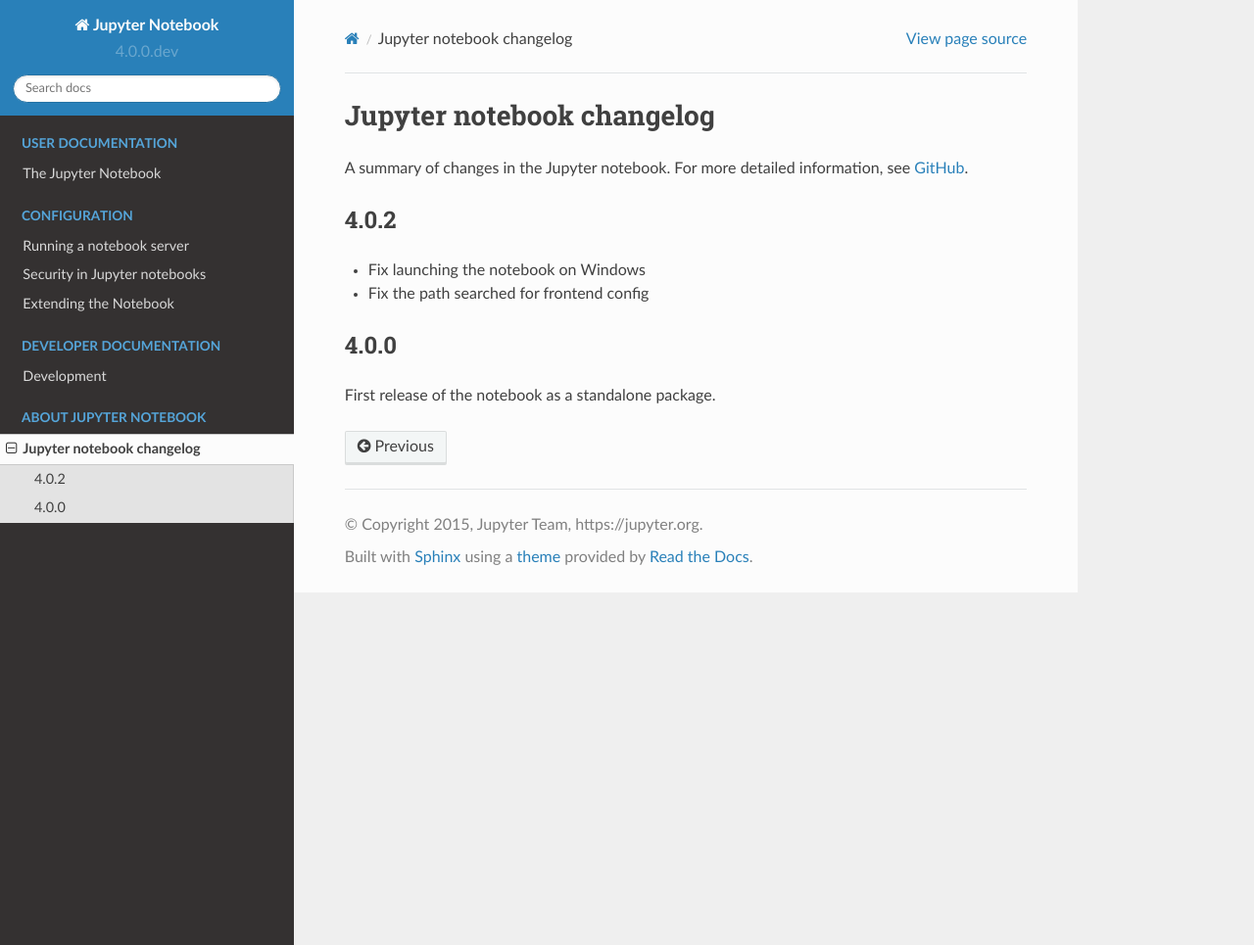
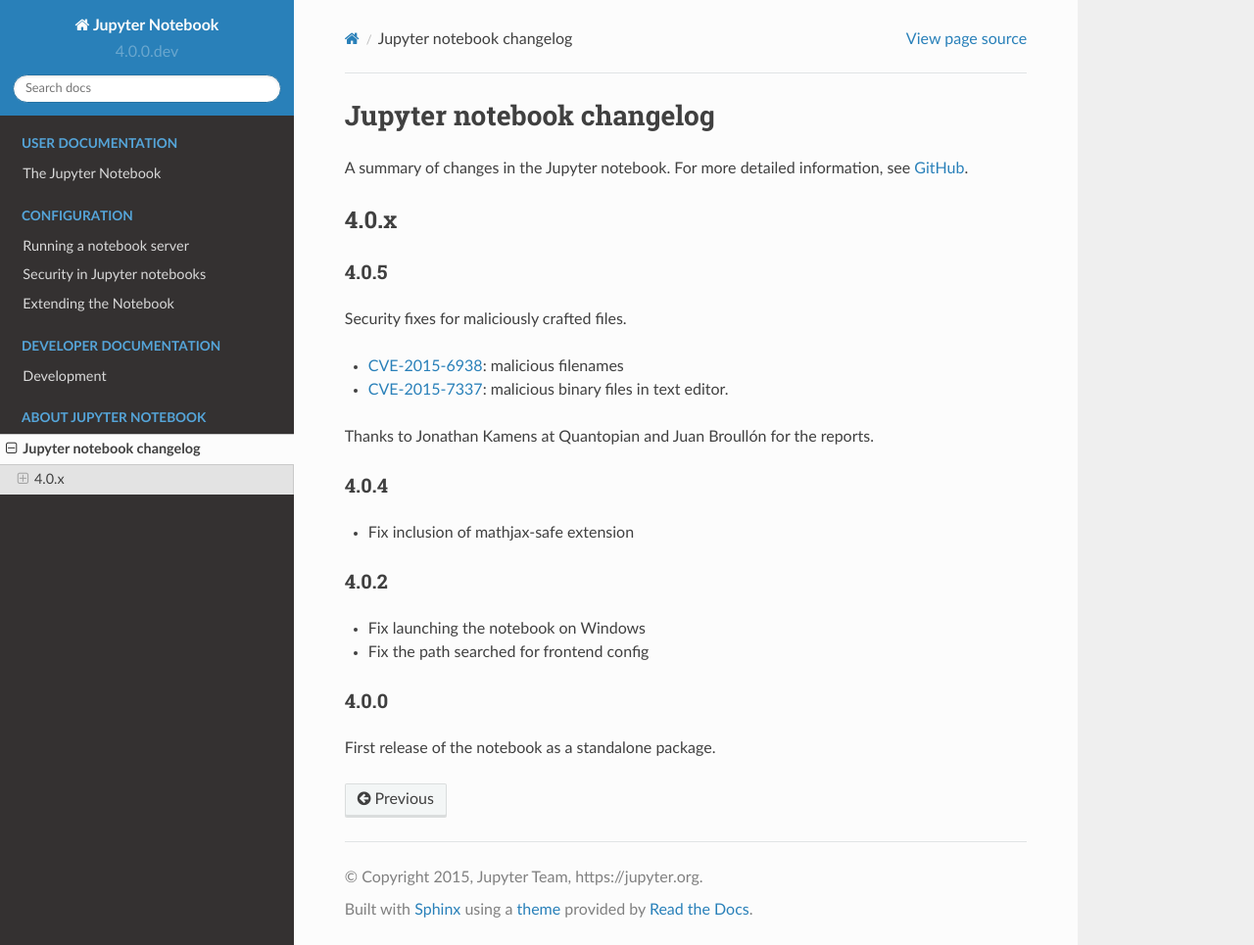
Before and after one commit to jupyter/nbclassic, a Sphinx documentation site: the page built from docs/source/changelog.rst, in a window 1280 px wide and 965 px high. Shown: the whole window at 98% size. Built offline with Sphinx 7.4.7 and the Read the Docs theme 2.0.0, drawn with Linux system fonts in a browser that asks for light colours; pages that are not in the unit, such as notebooks, are missing from menus.

Commit message:
note CVEs in 4.0.5

```diff
--- a/docs/source/changelog.rst
+++ b/docs/source/changelog.rst
@@ -6,15 +6,33 @@
 A summary of changes in the Jupyter notebook.
 For more detailed information, see `GitHub <https://github.com/jupyter/notebook>`__.
 
+4.0.x
+-----
+
+4.0.5
+*****
+
+Security fixes for maliciously crafted files.
+
+- `CVE-2015-6938 <http://www.openwall.com/lists/oss-security/2015/09/02/3>`__: malicious filenames
+- `CVE-2015-7337 <http://www.openwall.com/lists/oss-security/2015/09/16/3>`__: malicious binary files in text editor.
+
+Thanks to Jonathan Kamens at Quantopian and Juan Broullón for the reports.
+
+
+4.0.4
+*****
+
+- Fix inclusion of mathjax-safe extension
 
 4.0.2
------
+*****
 
 - Fix launching the notebook on Windows
 - Fix the path searched for frontend config
 
 
 4.0.0
------
+*****
 
 First release of the notebook as a standalone package.
```
